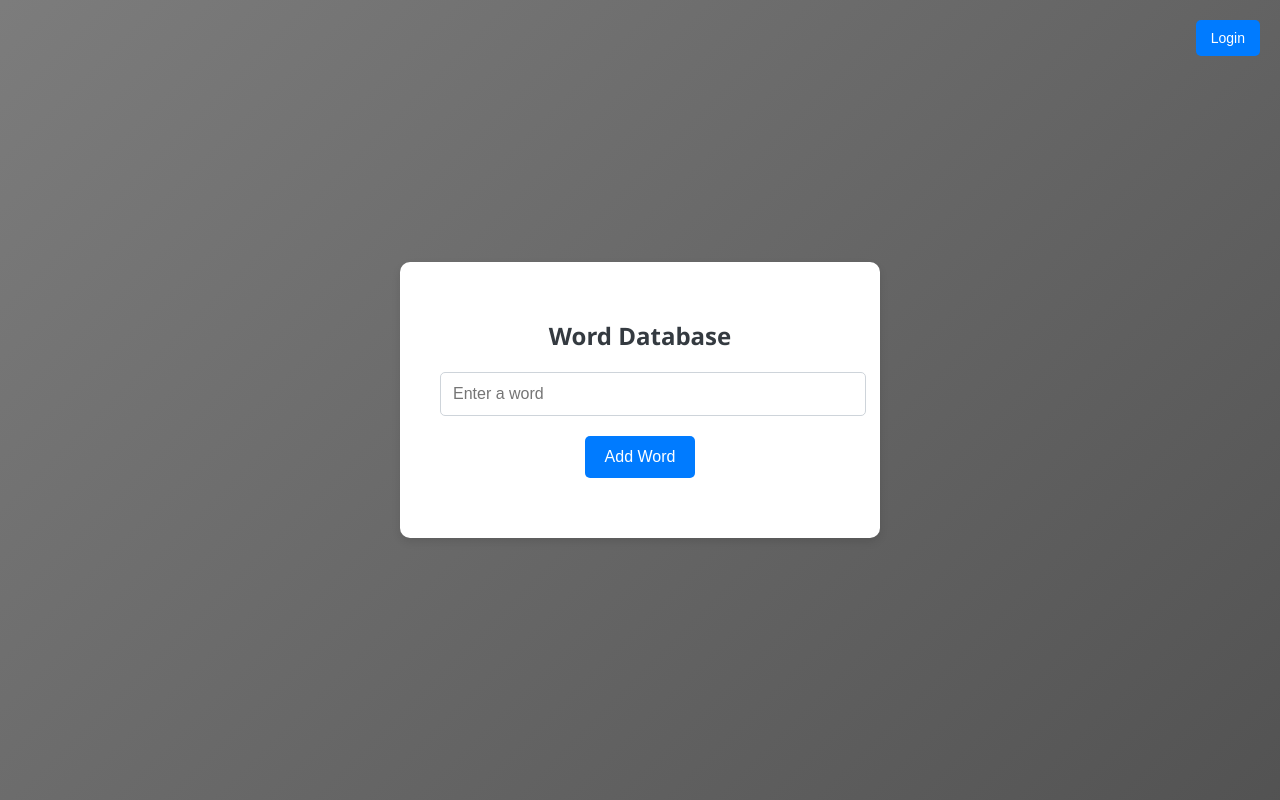
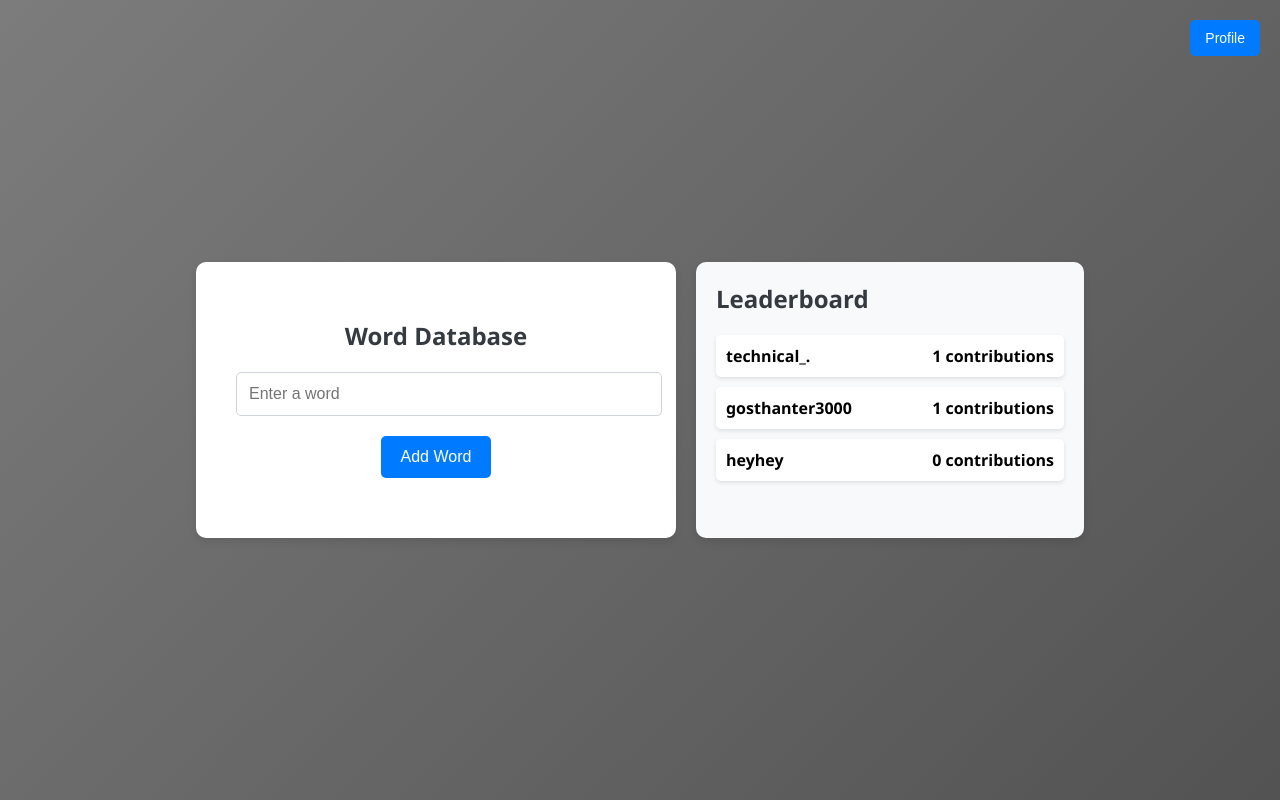
Before and after one commit to vostsoldier/sarcasm-detector, a Flask app: page / in a window 1280 px wide. Run offline with Flask 3, Linux system fonts and the light colour scheme; a user stored in the database is signed in; parts of the project's set-up code (start-up, migrations or seed data) failed here and were passed over.

Commit message:
added a leaderboard and polished up new features

```diff
--- a/app.py
+++ b/app.py
@@ -38,7 +38,9 @@ def is_valid_word(word):
 
 @app.route('/')
 def index():
-    return render_template('index.html')
+    users = User.query.all()
+    leaderboard_data = sorted(users, key=lambda user: len(user.contributions.split(',')) if user.contributions else 0, reverse=True)
+    return render_template('index.html', leaderboard=leaderboard_data)
 
 @app.route('/login', methods=['GET', 'POST'])
 def login():
@@ -64,6 +66,7 @@ def signup():
             db.session.add(new_user)
             db.session.commit()
             login_user(new_user)
+            flash('Thank you for creating an account!', 'success')
             return redirect(url_for('profile'))
         else:
             flash('Username already exists. Please choose a different one.', 'danger')
--- a/static/styles.css
+++ b/static/styles.css
@@ -63,6 +63,29 @@ body {
 h1 {
     margin-bottom: 20px;
     font-size: 24px;
+    color: #343a40;
+}
+
+h2 {
+    margin-bottom: 20px;
+    font-size: 20px;
+    color: #343a40;
+}
+
+h3 {
+    margin-bottom: 10px;
+    font-size: 18px;
+    color: #343a40;
+}
+
+ul {
+    list-style-type: none;
+    padding: 0;
+}
+
+li {
+    margin-bottom: 10px;
+    font-size: 16px;
     color: #343a40;
 }
 
@@ -172,3 +195,49 @@ button:hover {
 .back-button:hover {
     background-color: #0056b3;
 }
+
+.main-content {
+    display: flex;
+}
+
+.leaderboard {
+    margin-left: 20px;
+    padding: 20px;
+    background-color: #f8f9fa;
+    border-radius: 10px;
+    box-shadow: 0 4px 8px rgba(0, 0, 0, 0.1);
+    max-height: 400px;
+    overflow-y: auto;
+    overflow-x: hidden;
+    width: 400px; /* Increased width */
+}
+
+.leaderboard h2 {
+    margin-top: 0;
+    font-size: 24px;
+    color: #343a40;
+}
+
+.leaderboard ul {
+    list-style-type: none;
+    padding: 0;
+    margin: 0;
+}
+
+.leaderboard li {
+    margin-bottom: 10px;
+    padding: 10px;
+    background-color: #ffffff;
+    border-radius: 5px;
+    box-shadow: 0 2px 4px rgba(0, 0, 0, 0.1);
+    display: flex;
+    justify-content: space-between;
+    align-items: center;
+    color: black;
+    word-wrap: break-word;
+}
+
+.leaderboard li span {
+    font-weight: bold;
+    color: #000000;
+}
--- a/templates/index.html
+++ b/templates/index.html
@@ -7,8 +7,13 @@
 <body>
     <div class="gradient-background"></div>
     <div class="login-wrapper">
+        {% if current_user.is_authenticated %}
+            <a href="{{ url_for('profile') }}"><button>Profile</button></a>
+        {% else %}
             <a href="{{ url_for('login') }}"><button>Login</button></a>
+        {% endif %}
     </div>
+    <div class="main-content">
         <div class="container">
             <h1>Word Database</h1>
             <form id="wordForm">
@@ -17,6 +22,18 @@
             </form>
             <p id="message"></p>
         </div>
+        <div class="leaderboard">
+            <h2>Leaderboard</h2>
+            <ul>
+                {% for user in leaderboard %}
+                    <li>
+                        <span>{{ user.username }}</span>
+                        <span>{{ user.contributions.split(',')|length if user.contributions else 0 }} contributions</span>
+                    </li>
+                {% endfor %}
+            </ul>
+        </div>
+    </div>
     <script src="{{ url_for('static', filename='scripts.js') }}"></script>
 </body>
 </html>
--- a/templates/signup.html
+++ b/templates/signup.html
@@ -14,6 +14,7 @@
             <input type="password" name="password" placeholder="Password" required>
             <button type="submit">Sign Up</button>
         </form>
+        <p>{{ get_flashed_messages() }}</p>
         <p>Already have an account? <a href="{{ url_for('login') }}">Log in here</a></p>
     </div>
 </body>
--- a/words_database.json
+++ b/words_database.json
@@ -11,6 +11,8 @@
         "height",
         "nice",
         "hey",
-        "d"
+        "d",
+        "word",
+        "wizard"
     ]
 }
```
Also changed, not shown: templates/profile.html (added, +23 -0 lines), instance/users.db. Lines whose indentation alone changed are shown as unchanged.
